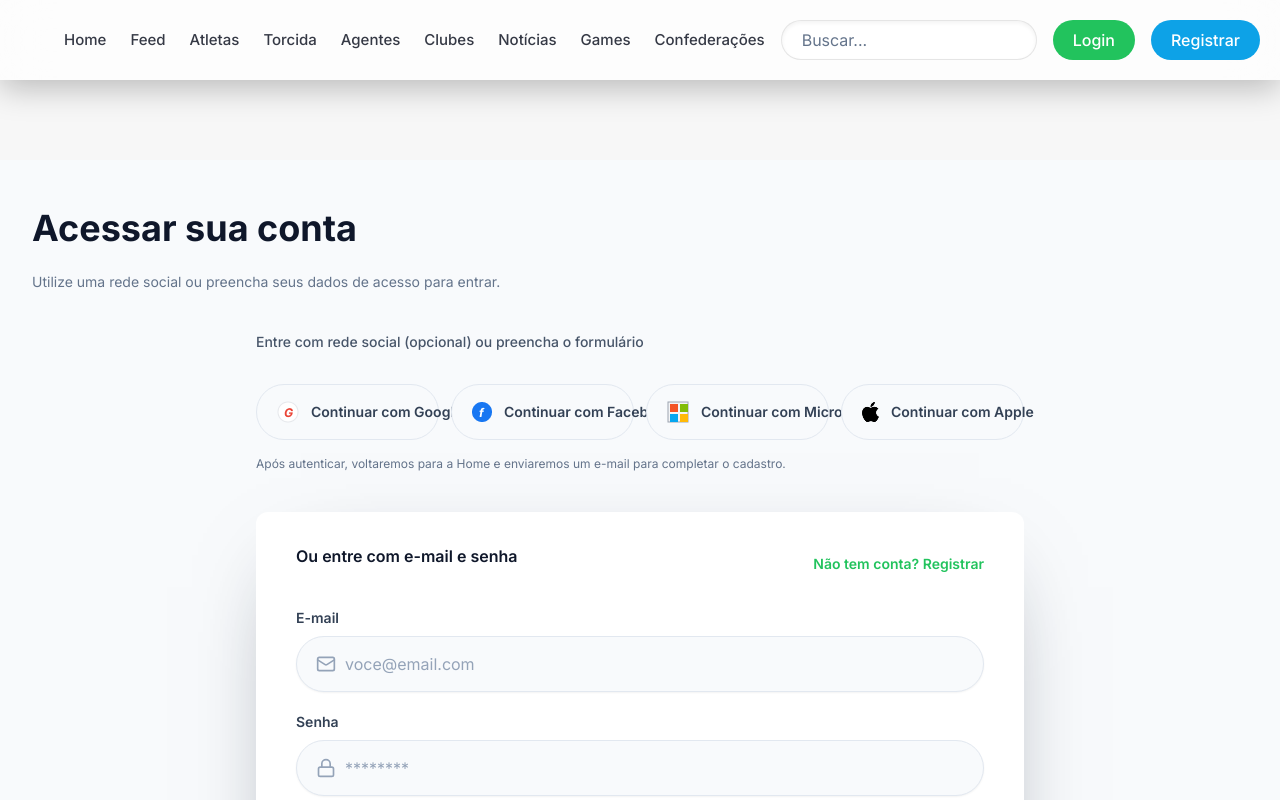
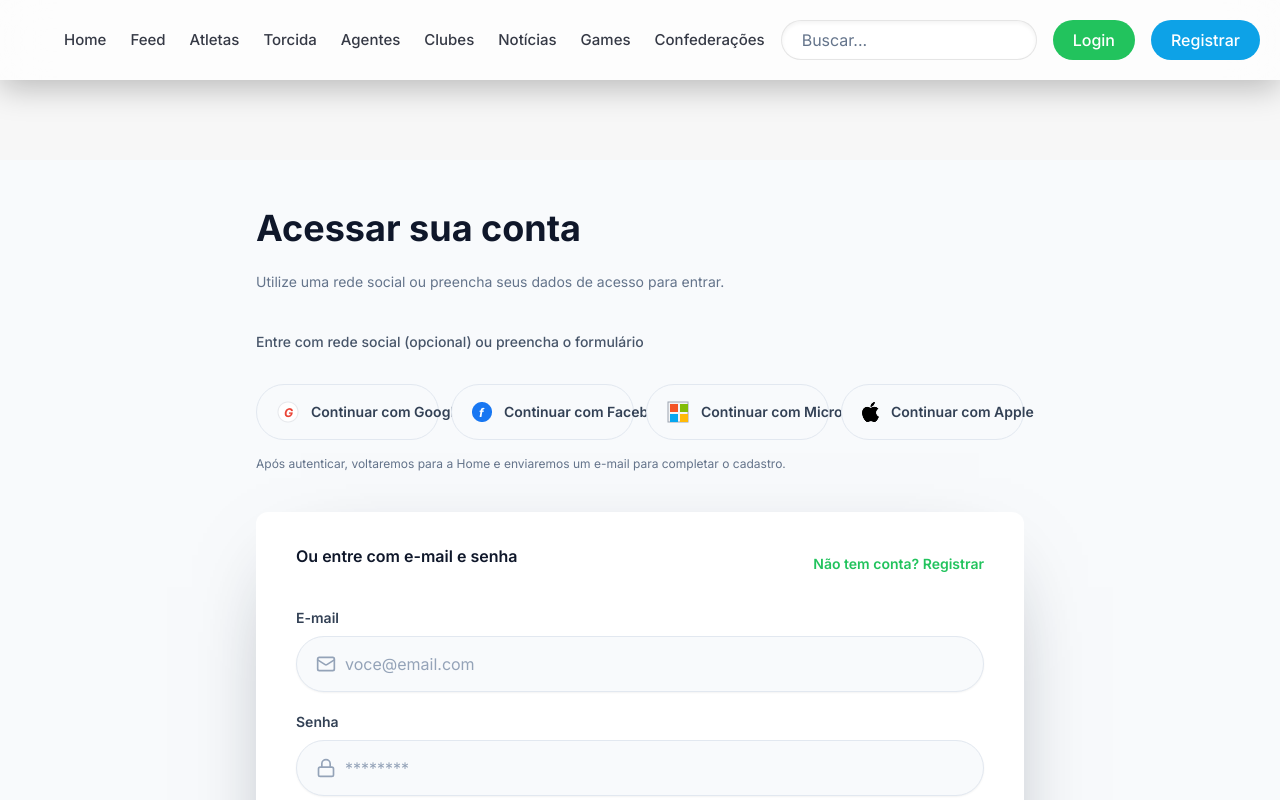
Before and after one commit to aspepper/vitrine-de-craques-web-site, a Next.js app: page /login in a window 1280 px wide. Shown: the top 800 px of the page. Built offline with nearby package versions, Linux system fonts and the light colour scheme; no server answers.

Commit message:
Ajusta largura do conteúdo da página de login

```diff
--- a/app/(auth)/login/page.tsx
+++ b/app/(auth)/login/page.tsx
@@ -45,7 +45,7 @@ export default function LoginPage() {
   return (
     <div className="flex min-h-screen flex-col bg-slate-50">
       <main className="container mx-auto flex-grow py-12">
-        <div className="flex w-full flex-col gap-10">
+        <div className="mx-auto flex w-full max-w-3xl flex-col gap-10">
           <div className="space-y-2">
             <h1 className="text-3xl font-bold text-slate-900 md:text-4xl">Acessar sua conta</h1>
             <p className="text-sm text-muted-foreground">
@@ -54,11 +54,11 @@ export default function LoginPage() {
           </div>
 
           <div className="flex flex-col gap-6">
-            <div className="mx-auto w-full max-w-3xl">
+            <div className="w-full">
               <SocialAuth />
             </div>
 
-            <Card className="mx-auto w-full max-w-3xl border-none bg-white shadow-[0_30px_90px_-45px_rgba(15,23,42,0.6)]">
+            <Card className="w-full border-none bg-white shadow-[0_30px_90px_-45px_rgba(15,23,42,0.6)]">
               <CardContent className="flex flex-col gap-6 px-6 py-8 sm:px-10">
                 <div className="flex flex-col gap-2 sm:flex-row sm:items-center sm:justify-between">
                   <p className="text-base font-semibold text-slate-900">
```
